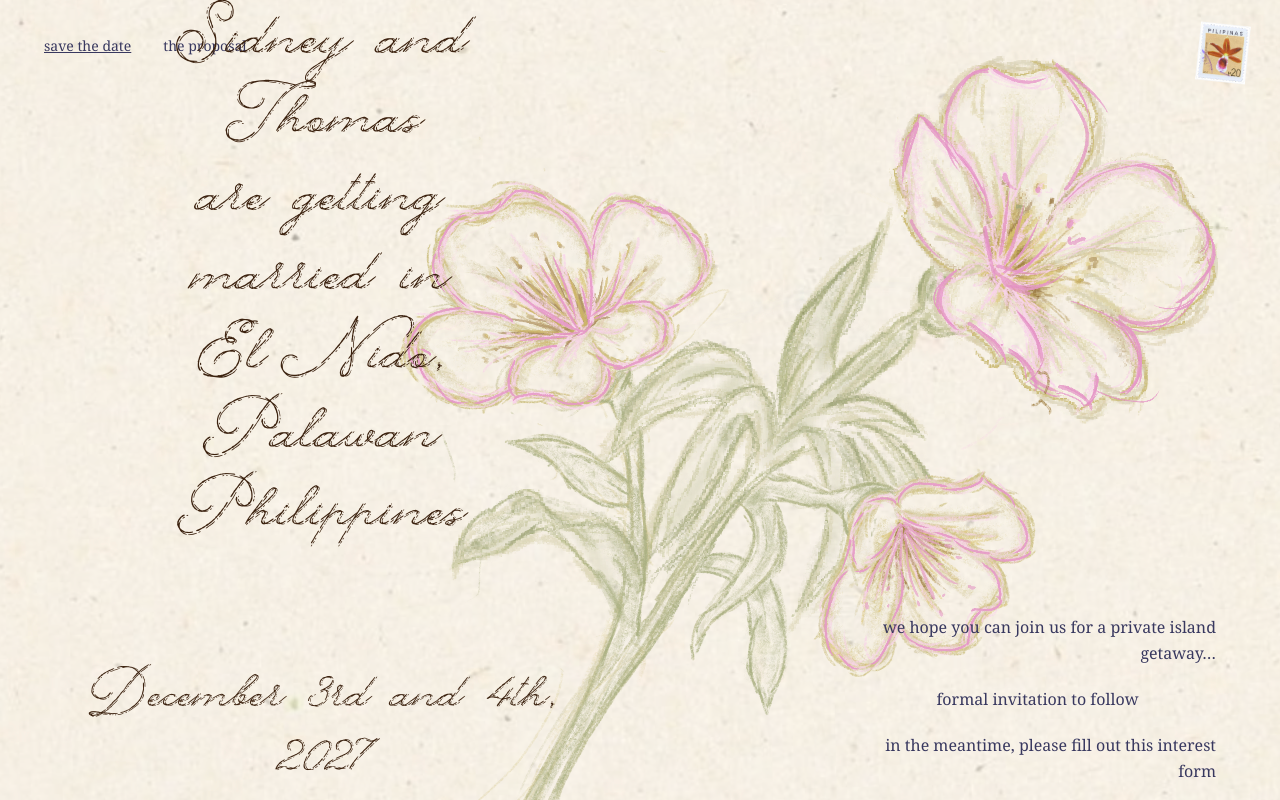
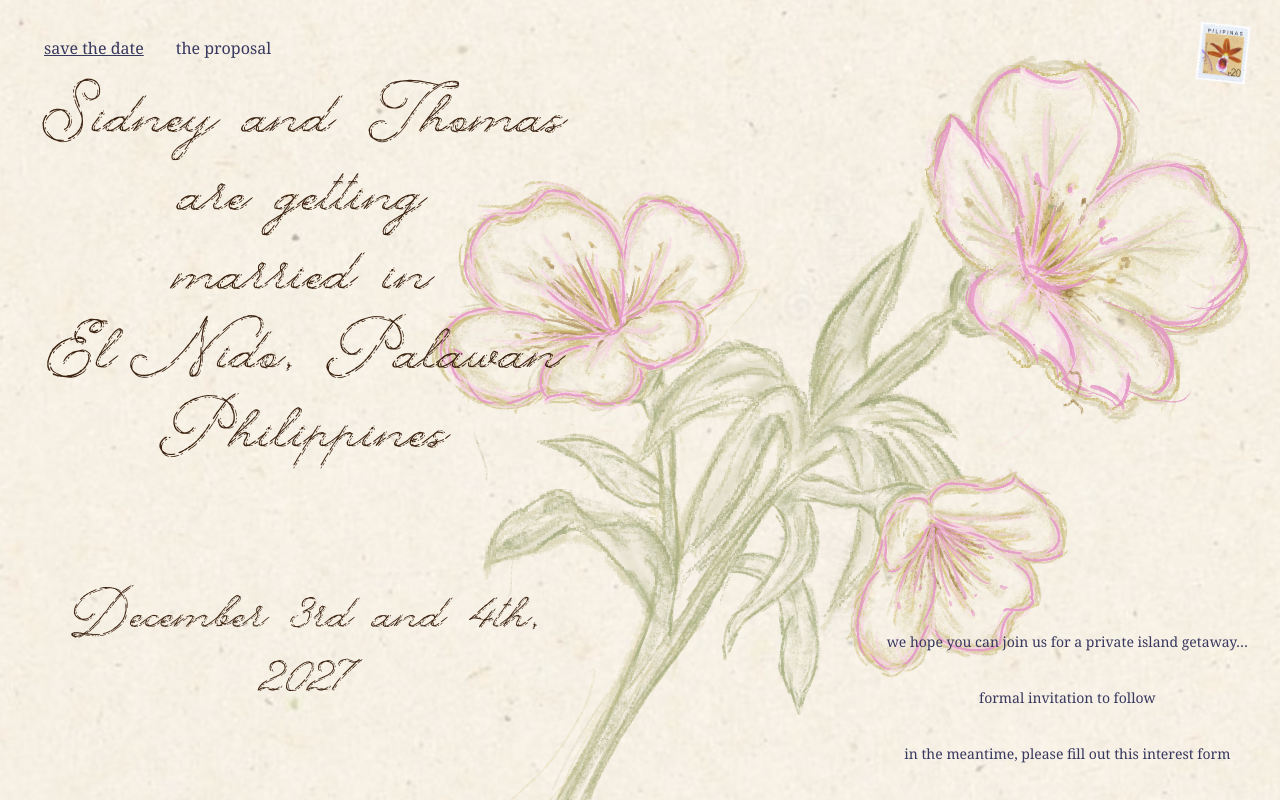
Before and after one commit to thooooooomas/sidneyandthomas, a Next.js app in the folder sidneyandthomas/: page / in a window 1280 px wide. Built offline with nearby package versions, Linux system fonts and the light colour scheme.

Commit message:
match home page to figma in 1440x900

```diff
--- a/sidneyandthomas/app/page.tsx
+++ b/sidneyandthomas/app/page.tsx
@@ -2,16 +2,31 @@ import Image from "next/image";
 import SiteHeader from "./site-header";
 import flowerImage from "./assets/flower.png";
 
-
-const basePath =
-  process.env.NODE_ENV === "production" ? "/sidneyandthomas" : "";
+const basePath = process.env.NODE_ENV === "production" ? "/sidneyandthomas" : "";
 
 export default function Home() {
   return (
     <div className="flex min-h-0 flex-1 flex-col overflow-hidden lg:min-h-0">
       <SiteHeader />
-      <main className="mx-auto grid min-h-0 w-full max-w-[1600px] flex-1 grid-cols-[minmax(0,1fr)] grid-rows-[minmax(0,1fr)_auto] sm:px-10 lg:grid-cols-[45%_auto_31%] lg:grid-rows-1 lg:px-16">
-        <section className="z-10 col-start-1 row-start-1 flex min-h-[52dvh] flex-col items-center justify-center gap-16 pt-[5dvh] text-center font-script text-[clamp(2rem,8vw,5rem)] font-normal leading-[1.05] text-[#3B210E] lg:col-start-1 lg:min-h-0 lg:w-full lg:items-center lg:gap-8 lg:pb-[13dvh] lg:pt-[3dvh] lg:text-[75px]">
+
+      <main
+        className={`
+          mx-auto grid min-h-0 w-full max-w-[1600px] flex-1
+          grid-cols-[minmax(0,1fr)] grid-rows-[minmax(0,1fr)_auto]
+          sm:px-10
+          lg:grid-cols-[45%_auto_31%] lg:grid-rows-1 lg:px-8
+        `}
+      >
+        <section
+          className={`
+            z-10 col-start-1 row-start-1 flex min-h-[52dvh]
+            flex-col items-center justify-center gap-16 pt-[5dvh]
+            text-center font-script text-[clamp(2rem,8vw,5rem)] font-normal
+            leading-[1.05] text-[#3B210E]
+            lg:col-start-1 lg:min-h-0 lg:w-full lg:items-center lg:gap-8
+            lg:pb-[13dvh] lg:pt-[3dvh] lg:text-[75px]
+          `}
+        >
           <h1 className="font-custom max-w-full">
             Sidney and Thomas
             <br />
@@ -25,29 +40,41 @@ export default function Home() {
             <br />
             <br />
           </h1>
-          <h1 className="font-custom max-w-full lg:text-[60px]">
-            December 3rd and 4th, 2027
-          </h1>
+
+          <h1 className="font-custom max-w-full lg:text-[60px]">December 3rd and 4th, 2027</h1>
         </section>
 
         <Image
           src={flowerImage}
           alt="Illustration of a flowering orchid"
-          className="z-0 col-start-1 row-start-1 mt-[18dvh] h-auto w-full rotate-3 self-start object-contain opacity-50 lg:col-start-1 lg:col-end-4 lg:row-end-2 lg:mt-0 lg:w-[65vw] lg:max-w-[900px] lg:justify-self-end lg:object-bottom lg:opacity-100 lg:mt-[-40px]"
+          className={`
+            z-0 col-start-1 row-start-1 mt-[18dvh] h-auto w-full rotate-3
+            self-start object-contain opacity-50
+            lg:col-start-1 lg:col-end-4 lg:row-end-2 lg:w-[65vw]
+            lg:max-w-225 lg:justify-self-end lg:object-bottom lg:opacity-100
+            lg:-mt-10
+          `}
           priority
         />
 
         <section
           aria-label="Wedding invitation information"
-          className="z-10 col-start-1 col-end-2 row-start-2 ml-auto mr-4 flex w-[45%] max-w-full flex-col items-center gap-5 pt-[8dvh] text-center text-[#38385F] font-serif text-xs leading-relaxed lg:col-start-3 lg:col-end-4 lg:row-start-1 lg:ml-0 lg:mr-0 lg:w-full lg:justify-self-end lg:justify-end lg:self-end lg:pb-[2dvh] lg:pt-0 lg:text-right lg:text-base"
+          className={`
+            z-10 col-start-1 col-end-2 row-start-2 ml-auto mr-4 flex
+            max-w-full flex-col items-center gap-5 pt-[8dvh]
+            text-center text-[#38385F] text-sm font-serif
+            lg:col-start-3 lg:col-end-4 lg:row-start-1 lg:ml-0 lg:mr-0
+            lg:w-fit lg:justify-self-end lg:justify-end
+            lg:pb-[4dvh] lg:leading-7
+          `}
         >
-          <p className="max-w-[24rem]">
-            we hope you can join us for a private island getaway…
-          </p>
-          <p className="max-w-[24rem]">formal invitation to follow</p>
-          <p className="max-w-[24rem]">
-            in the meantime, please fill out this interest form
-          </p>
+          we hope you can join us for a private island getaway…
+          <br />
+          <br />
+          formal invitation to follow
+          <br />
+          <br />
+          in the meantime, please fill out this interest form
         </section>
       </main>
     </div>
--- a/sidneyandthomas/app/proposal/photo-viewer.tsx
+++ b/sidneyandthomas/app/proposal/photo-viewer.tsx
@@ -16,11 +16,7 @@ export type PhotoViewerImage = {
   nextIndex?: number;
 };
 
-export default function PhotoViewer({
-  gallery,
-  imageIndex,
-  className,
-}: PhotoViewerProps) {
+export default function PhotoViewer({ gallery, imageIndex, className }: PhotoViewerProps) {
   const [isOpen, setIsOpen] = useState(false);
   const [activeIndex, setActiveIndex] = useState(imageIndex);
   const activeImage = gallery[activeIndex];
@@ -40,10 +36,7 @@ export default function PhotoViewer({
       if (event.key === "ArrowLeft" && activeImage.previousIndex !== undefined) {
         event.preventDefault();
         setActiveIndex(activeImage.previousIndex);
-      } else if (
-        event.key === "ArrowRight" &&
-        activeImage.nextIndex !== undefined
-      ) {
+      } else if (event.key === "ArrowRight" && activeImage.nextIndex !== undefined) {
         event.preventDefault();
         setActiveIndex(activeImage.nextIndex);
       }
@@ -58,22 +51,21 @@ export default function PhotoViewer({
       <button
         type="button"
         aria-label={`Open full-size image: ${gallery[imageIndex].alt}`}
-        className="block outline-none focus:outline-none focus-visible:outline-none"
+        className={"outline-none focus:outline-none focus-visible:outline-none" + (className ? " " + className : "")}
         onClick={() => {
           setActiveIndex(imageIndex);
           setIsOpen(true);
         }}
       >
-        <Image
-          src={gallery[imageIndex].src}
-          alt={gallery[imageIndex].alt}
-          className={className}
-        />
+        <Image src={gallery[imageIndex].src} alt={gallery[imageIndex].alt} />
       </button>
       <dialog
         ref={dialogRef}
         aria-label={activeImage.alt}
-        className="fixed inset-0 m-0 h-dvh max-h-none w-screen max-w-none bg-[#d9d9d9]/50 p-0 backdrop-blur-[15px]"
+        className={`
+          fixed inset-0 m-0 h-dvh max-h-none w-screen max-w-none
+          bg-[#d9d9d9]/50 p-0 backdrop-blur-[15px]
+        `}
         onClose={() => setIsOpen(false)}
       >
         <div
@@ -87,7 +79,11 @@ export default function PhotoViewer({
           <button
             type="button"
             aria-label="Close image viewer"
-            className="absolute right-4 top-4 z-10 rounded-full bg-black/60 px-4 py-2 font-sans text-sm text-white outline-none focus:outline-none focus-visible:outline-none sm:right-8 sm:top-8"
+            className={`
+              absolute right-4 top-4 z-10 rounded-full bg-black/60 px-4 py-2
+              font-sans text-sm text-white outline-none focus:outline-none
+              focus-visible:outline-none sm:right-8 sm:top-8
+            `}
             onClick={() => dialogRef.current?.close()}
           >
             Close
@@ -95,15 +91,13 @@ export default function PhotoViewer({
           {activeImage.previousIndex !== undefined && (
             <button
               type="button"
-              aria-label={`Show previous image: ${
-                gallery[activeImage.previousIndex].alt
-              }`}
-              className="absolute left-2 top-1/2 z-10 -translate-y-1/2 rounded-full bg-black/60 px-3 py-3 font-sans text-2xl leading-none text-white outline-none focus:outline-none focus-visible:outline-none sm:left-6"
-              onClick={() =>
-                setActiveIndex(
-                  activeImage.previousIndex ?? activeIndex,
-                )
-              }
+              aria-label={`Show previous image: ${gallery[activeImage.previousIndex].alt}`}
+              className={`
+                absolute left-2 top-1/2 z-10 -translate-y-1/2 rounded-full
+                bg-black/60 px-3 py-3 font-sans text-2xl leading-none text-white
+                outline-none focus:outline-none focus-visible:outline-none sm:left-6
+              `}
+              onClick={() => setActiveIndex(activeImage.previousIndex ?? activeIndex)}
             >
               ❮
             </button>
@@ -117,13 +111,13 @@ export default function PhotoViewer({
           {activeImage.nextIndex !== undefined && (
             <button
               type="button"
-              aria-label={`Show next image: ${
-                gallery[activeImage.nextIndex].alt
-              }`}
-              className="absolute right-2 top-1/2 z-10 -translate-y-1/2 rounded-full bg-black/60 px-3 py-3 font-sans text-2xl leading-none text-white outline-none focus:outline-none focus-visible:outline-none sm:right-6"
-              onClick={() =>
-                setActiveIndex(activeImage.nextIndex ?? activeIndex)
-              }
+              aria-label={`Show next image: ${gallery[activeImage.nextIndex].alt}`}
+              className={`
+                absolute right-2 top-1/2 z-10 -translate-y-1/2 rounded-full
+                bg-black/60 px-3 py-3 font-sans text-2xl leading-none text-white
+                outline-none focus:outline-none focus-visible:outline-none sm:right-6
+              `}
+              onClick={() => setActiveIndex(activeImage.nextIndex ?? activeIndex)}
             >
               ❯
             </button>
--- a/sidneyandthomas/app/site-header.tsx
+++ b/sidneyandthomas/app/site-header.tsx
@@ -4,8 +4,7 @@ import Image from "next/image";
 import Link from "next/link";
 import { usePathname } from "next/navigation";
 
-const basePath =
-  process.env.NODE_ENV === "production" ? "/sidneyandthomas" : "";
+const basePath = process.env.NODE_ENV === "production" ? "/sidneyandthomas" : "";
 
 export function WeddingNavigation() {
   const pathname = usePathname();
@@ -15,7 +14,7 @@ export function WeddingNavigation() {
       <Link
         href="/"
         aria-current={pathname === "/" ? "page" : undefined}
-        className={`whitespace-nowrap px-3 py-2 font-serif text-xs text-[#38385F] sm:text-sm ${
+        className={`whitespace-nowrap px-3 py-2 font-serif text-xs text-[#38385F] sm:text-base ${
           pathname === "/" ? "underline" : ""
         }`}
       >
@@ -24,7 +23,7 @@ export function WeddingNavigation() {
       <Link
         href="/proposal"
         aria-current={pathname === "/proposal" ? "page" : undefined}
-        className={`whitespace-nowrap px-3 py-2 font-serif text-xs text-[#38385F] sm:text-sm ${
+        className={`whitespace-nowrap px-3 py-2 font-serif text-xs text-[#38385F] sm:text-base ${
           pathname === "/proposal" ? "underline" : ""
         }`}
       >
@@ -50,7 +49,11 @@ function PostageStamp() {
 function WeddingHeader({ sticky = false }: { sticky?: boolean }) {
   return (
     <header
-      className={`${sticky ? "sticky top-0 z-20 " : ""}flex shrink-0 flex-row items-start justify-between gap-3 px-5 pt-4 sm:gap-4 sm:px-8 sm:pt-6`}
+      className={`
+        ${sticky ? "sticky top-0 z-20 " : ""}
+        flex shrink-0 flex-row items-start justify-between gap-3 px-5 pt-4
+        sm:gap-4 sm:px-8 sm:pt-6
+      `}
     >
       <WeddingNavigation />
       <PostageStamp />
--- a/sidneyandthomas/eslint.config.mjs
+++ b/sidneyandthomas/eslint.config.mjs
@@ -5,6 +5,11 @@ import nextTs from "eslint-config-next/typescript";
 const eslintConfig = defineConfig([
   ...nextVitals,
   ...nextTs,
+  {
+    rules: {
+      "max-len": ["error", { code: 120 }],
+    },
+  },
   // Override default ignores of eslint-config-next.
   globalIgnores([
     // Default ignores of eslint-config-next:
--- a/sidneyandthomas/package.json
+++ b/sidneyandthomas/package.json
@@ -6,7 +6,9 @@
     "dev": "next dev",
     "build": "next build",
     "start": "next start",
-    "lint": "eslint"
+    "lint": "eslint",
+    "format": "prettier --write app",
+    "format:check": "prettier --check app"
   },
   "dependencies": {
     "next": "16.4.2",
@@ -20,6 +22,7 @@
     "@types/react-dom": "^19",
     "eslint": "^9",
     "eslint-config-next": "16.4.2",
+    "prettier": "^3.9.10",
     "tailwindcss": "^4",
     "typescript": "^5"
   }
```
Also changed, not shown: sidneyandthomas/app/layout.tsx (+3 -8 lines), sidneyandthomas/app/proposal/proposal.tsx (+16 -3 lines), 2 other files (tests, documents, lock files or other folders).
